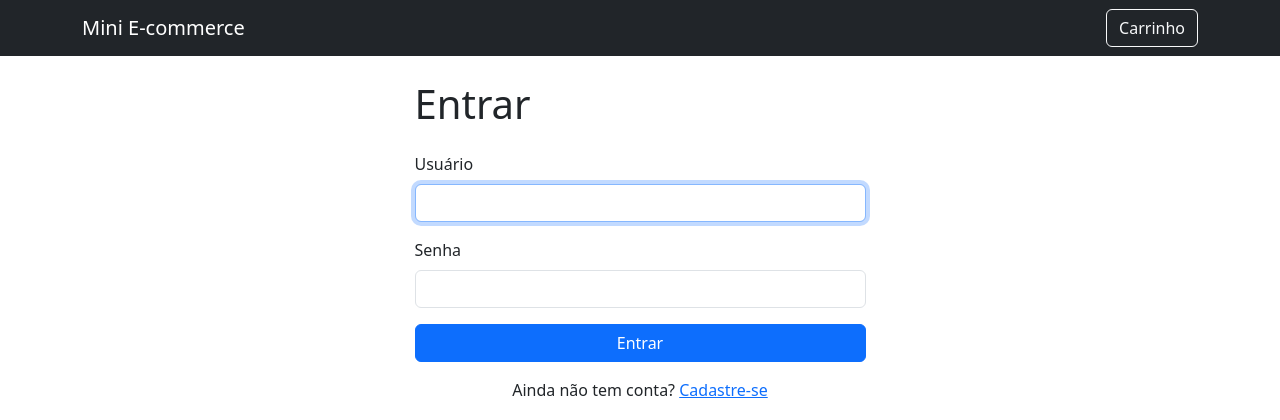
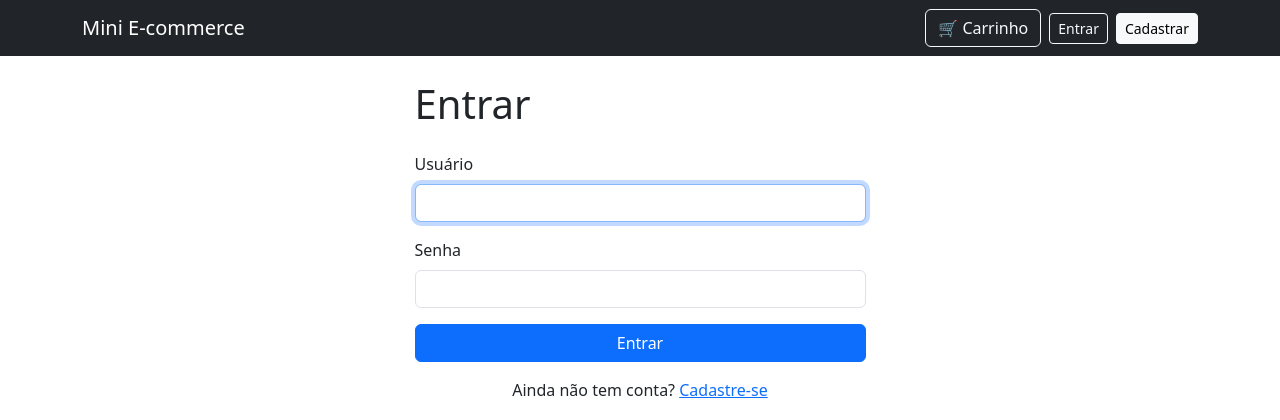
Before and after one commit to Felipe-dmgs/ProjetoE-commerce, a Django app: a page that uses loja/templates/loja/base.html in a window 1280 px wide. Shown: the top 420 px of the page. Run offline with Django 5.2, Linux system fonts and the light colour scheme.

Commit message:
feat/botoes

```diff
--- a/loja/templates/loja/base.html
+++ b/loja/templates/loja/base.html
@@ -1,4 +1,8 @@
 {% load static %}
+<!--
+    base.html
+    ---------
+-->
 <!DOCTYPE html>
 <html lang="pt-br">
 <head>
@@ -6,6 +10,7 @@
     <meta name="viewport" content="width=device-width, initial-scale=1.0">
     <title>{% block titulo %}Mini E-commerce{% endblock %}</title>
 
+    <!-- Bootstrap via CDN: não precisamos instalar nada localmente -->
     <link
         href="https://cdn.jsdelivr.net/npm/bootstrap@5.3.3/dist/css/bootstrap.min.css"
         rel="stylesheet"
@@ -14,18 +19,42 @@
 </head>
 <body>
 
+<!-- Barra de navegação simples -->
 <nav class="navbar navbar-expand-lg navbar-dark bg-dark mb-4">
     <div class="container">
         <a class="navbar-brand" href="{% url 'loja:lista_produtos' %}">Mini E-commerce</a>
-        <div class="d-flex">
-            <a href="{% url 'loja:ver_carrinho' %}" class="btn btn-outline-light">
-                Carrinho
-            </a>
+
+        <div class="d-flex align-items-center gap-2">
+            {% if user.is_authenticated %}
+                {# user.perfil_vendedor: se não existir, o Django retorna "vazio" no template em vez de dar erro #}
+                {% if user.perfil_vendedor %}
+                    <a href="{% url 'loja:cadastrar_produto' %}" class="btn btn-outline-light btn-sm">
+                        + Produto
+                    </a>
+                    <a href="{% url 'loja:cadastrar_cupom' %}" class="btn btn-outline-light btn-sm">
+                        + Cupom
+                    </a>
+                {% endif %}
+
+                <a href="{% url 'loja:ver_carrinho' %}" class="btn btn-outline-light">🛒 Carrinho</a>
+
+                <span class="text-light small">Olá, {{ user.username }}</span>
+                <form action="{% url 'loja:logout' %}" method="post" class="d-inline">
+                    {% csrf_token %}
+                    <button type="submit" class="btn btn-link btn-sm text-light">Sair</button>
+                </form>
+            {% else %}
+                <a href="{% url 'loja:ver_carrinho' %}" class="btn btn-outline-light">🛒 Carrinho</a>
+                <a href="{% url 'loja:login' %}" class="btn btn-outline-light btn-sm">Entrar</a>
+                <a href="{% url 'loja:registro' %}" class="btn btn-light btn-sm">Cadastrar</a>
+            {% endif %}
         </div>
     </div>
 </nav>
 
 <div class="container">
+
+    <!-- Mensagens do Django (sucesso, erro, aviso) aparecem aqui automaticamente -->
     {% if messages %}
         {% for mensagem in messages %}
             <div class="alert alert-{{ mensagem.tags }} alert-dismissible fade show" role="alert">
@@ -40,6 +69,7 @@
 
 </div>
 
+<!-- JS do Bootstrap (necessário para os alerts fecharem, dropdowns, etc.) -->
 <script src="https://cdn.jsdelivr.net/npm/bootstrap@5.3.3/dist/js/bootstrap.bundle.min.js"></script>
 <script src="{% static 'loja/js/carrinho.js' %}"></script>
 </body>
```
